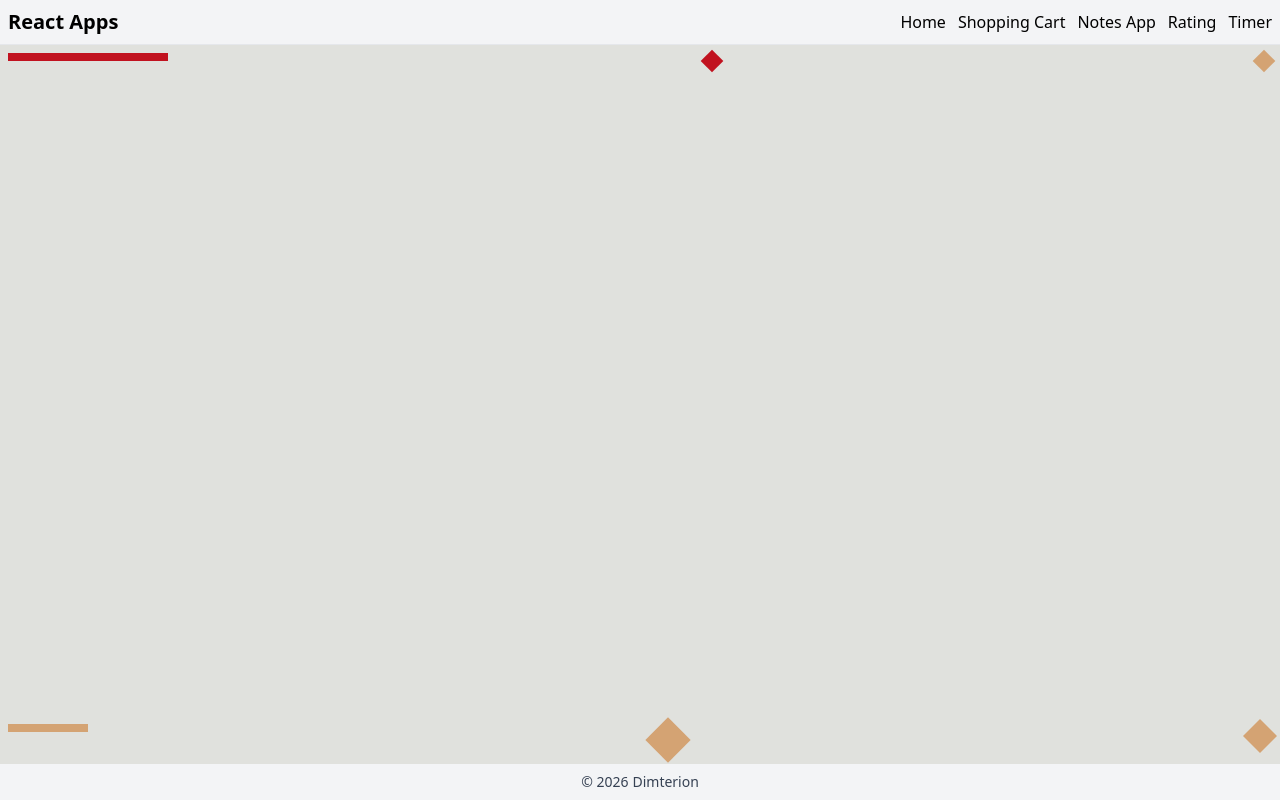
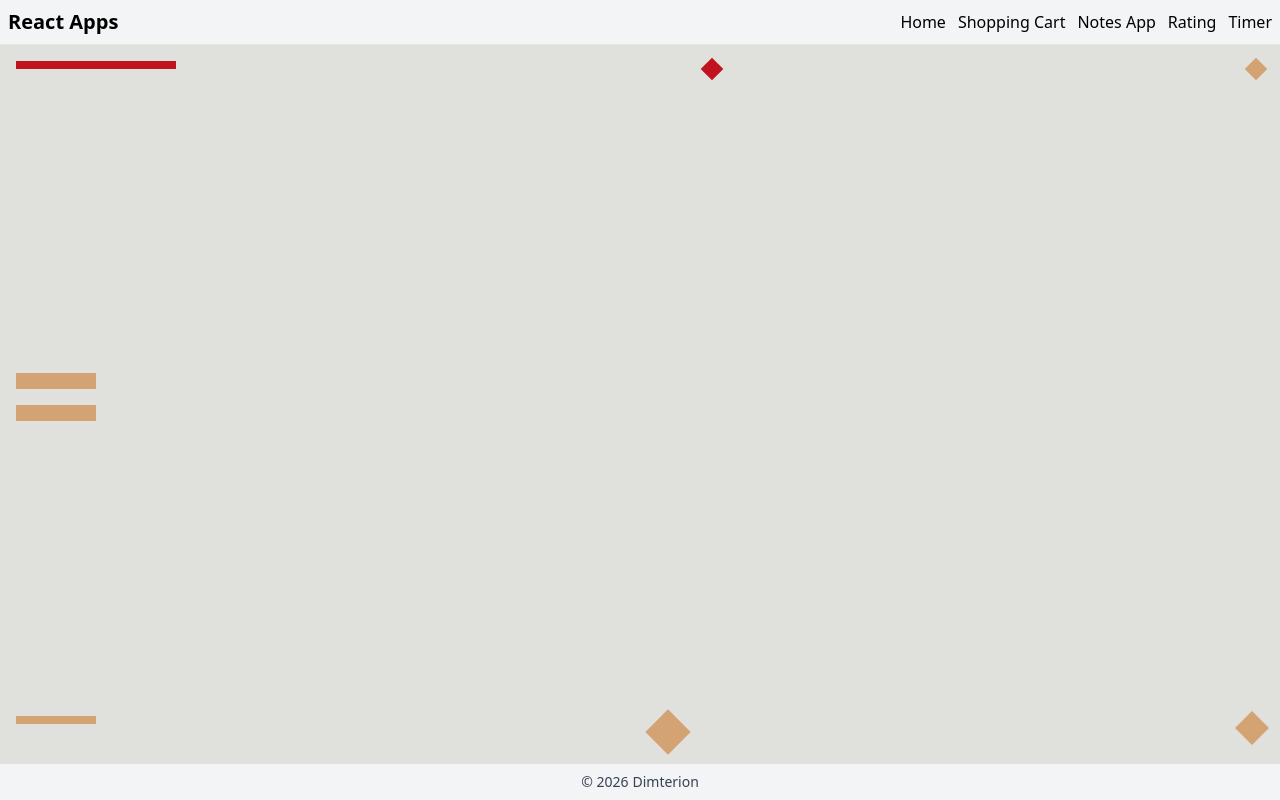
Before and after one commit to Dimterion/react-apps, a React (Vite) app: page /game-ui in a window 1280 px wide. Built offline with nearby package versions, Linux system fonts and the light colour scheme; no server answers.

Commit message:
adjust game-ui page elements & style

```diff
--- a/src/pages/camera-ui/camera-ui.css
+++ b/src/pages/camera-ui/camera-ui.css
@@ -191,7 +191,6 @@
   font-variant-numeric: slashed-zero;
   Fallback for older browsers:
   font-feature-settings: "zero";
-
   */
 
   @media (width >= 500px) {
--- a/src/pages/game-ui/game-ui.css
+++ b/src/pages/game-ui/game-ui.css
@@ -19,7 +19,7 @@ body {
   height: 100vh;
   justify-content: space-between;
   margin: auto;
-  padding: 0.5rem;
+  padding: 1rem;
   width: 100vw;
 }
 
@@ -55,6 +55,18 @@ body {
   width: 1rem;
 }
 
+.game-ui__middle {
+  display: flex;
+  flex-flow: column nowrap;
+  gap: 1rem;
+}
+
+.game-ui__icon--party {
+  background: var(--color-icon__sub);
+  height: 1rem;
+  width: 5rem;
+}
+
 .game-ui__icon--skill {
   background: var(--color-icon__sub);
   height: 2rem;
--- a/src/pages/game-ui/game-ui.jsx
+++ b/src/pages/game-ui/game-ui.jsx
@@ -14,6 +14,10 @@ export default function GameUiPage() {
           <div className="game-ui__icon game-ui__icon--task"></div>
         </section>
       </section>
+      <section className="game-ui__middle">
+        <div className="game-ui__icon game-ui__icon--party"></div>
+        <div className="game-ui__icon game-ui__icon--party"></div>
+      </section>
       <section className="game-ui__bottom">
         <section className="game-ui__group">
           <div className="game-ui__icon game-ui__icon-info"></div>
```
